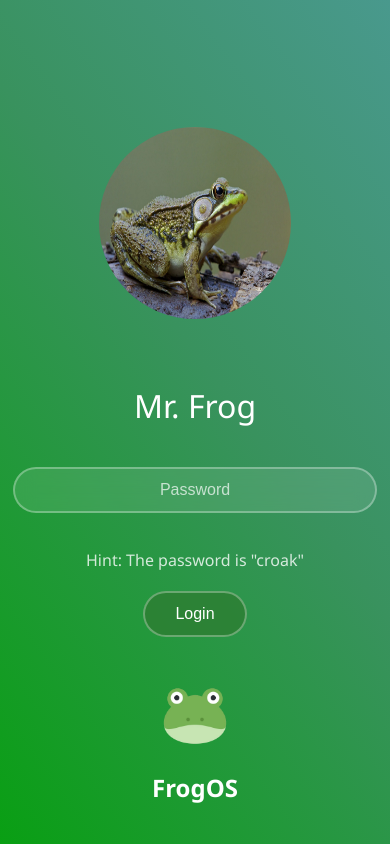
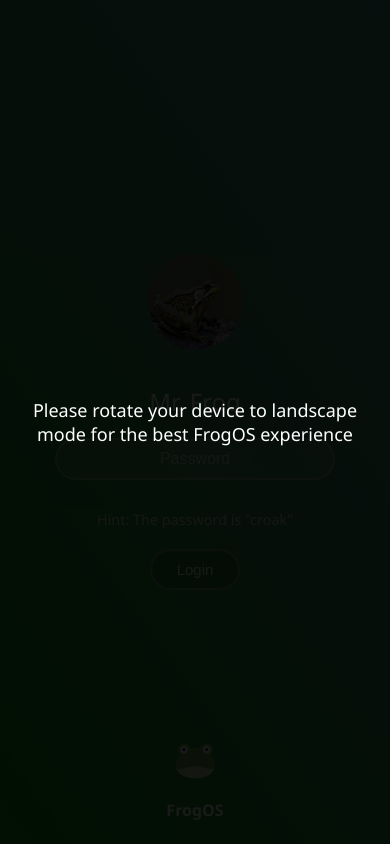
Before and after one commit to imkrishnasarathi/FrogOS, a plain HTML site: page index.html in a window 390 px wide. Drawn offline with Linux system fonts and the light colour scheme.

Commit message:
fix responsiveness

```diff
--- a/index.css
+++ b/index.css
@@ -7,6 +7,32 @@ body{
     background-size: cover;
     min-height: 100vh;
     transition: opacity 0.5s ease;
+    overflow-x: hidden;
+}
+
+@media screen and (max-width: 768px) and (orientation: portrait) {
+    body::before {
+        content: "Please rotate your device to landscape mode for the best FrogOS experience";
+        position: fixed;
+        top: 0;
+        left: 0;
+        width: 100%;
+        height: 100%;
+        background: rgba(0,0,0,0.9);
+        color: white;
+        display: flex;
+        align-items: center;
+        justify-content: center;
+        text-align: center;
+        font-size: 18px;
+        padding: 20px;
+        box-sizing: border-box;
+        z-index: 10000;
+    }
+
+    .container {
+        display: none;
+    }
 }
 
 .container {
@@ -14,23 +40,29 @@ body{
     flex-direction: column;
     justify-content: center;
     align-items: center;
+    min-height: 100vh;
+    padding: 20px;
+    box-sizing: border-box;
 }
 
 #login-elements {
-    margin-top: 15vh;
     text-align: center;
     color: white;
-    margin-bottom: 150px;
+    width: 100%;
+    max-width: 400px;
+    z-index: 100;
+    position: relative;
 }
 #login-elements img {
-    width: 12rem;
-    height: 12rem;
+    width: 8rem;
+    height: 8rem;
     border-radius: 50%;
-    margin-bottom: 40px;
+    margin-bottom: 20px;
 }
+
 #login-elements h1 {
-    font-size: 2rem;
-    margin: 20px 0 40px 0;
+    font-size: 1.8rem;
+    margin: 15px 0 25px 0;
     font-weight: 300;
 }
 
@@ -43,9 +75,11 @@ body{
     font-size: 16px;
     text-align: center;
     outline: none;
-    margin-bottom: 20px;
+    margin-bottom: 15px;
     backdrop-filter: blur(10px);
-    width: 20rem;
+    width: 100%;
+    max-width: 300px;
+    box-sizing: border-box;
 }
 
 #password::placeholder {
@@ -82,25 +116,64 @@ body{
 }
 
 .os-logo {
-    position: absolute;
-    bottom: 30px;
-    left: 0;
-    right: 0;
+    position: fixed;
+    bottom: 20px;
+    left: 50%;
+    transform: translateX(-50%);
     text-align: center;
     color: white;
+    z-index: 1;
 }
+
 .os-logo img {
-    width: 80px;
+    width: 60px;
     border-radius: 50%;
 }
+
 .os-logo h2 {
-    font-size: 1.5rem;
-    margin: 10px 0;
+    font-size: 1.2rem;
+    margin: 8px 0;
 }
 
 #hint{
-    margin-top: 1rem;
-    font-size: 1rem;
+    margin-top: 15px;
+    font-size: 0.9rem;
+    padding: 0 20px;
+}
+
+@media screen and (max-width: 768px) {
+    #login-elements img {
+        width: 6rem;
+        height: 6rem;
+    }
+
+    #login-elements h1 {
+        font-size: 1.5rem;
+        margin: 10px 0 20px 0;
+    }
+
+    #password {
+        font-size: 16px;
+        padding: 10px 15px;
+        max-width: 280px;
+    }
+
+    #login-btn {
+        padding: 10px 25px;
+        font-size: 15px;
+    }
+
+    .os-logo {
+        bottom: 15px;
+    }
+
+    .os-logo img {
+        width: 50px;
+    }
+
+    .os-logo h2 {
+        font-size: 1rem;
+    }
 }
 
 .loading-overlay {
--- a/index.html
+++ b/index.html
@@ -2,7 +2,7 @@
 <html lang="en">
 <head>
     <meta charset="UTF-8">
-    <meta name="viewport" content="width=device-width, initial-scale=1.0">
+    <meta name="viewport" content="width=device-width, initial-scale=1.0, user-scalable=no">
     <title>FrogOS</title>
     <link rel="stylesheet" href="index.css">
 </head>
--- a/os.css
+++ b/os.css
@@ -5,46 +5,133 @@ body{
     background: linear-gradient(54deg,rgb(82, 142, 86) 0%, rgb(106, 156, 87) 55%, rgb(104, 149, 78) 100% 100%);
     min-height: 100vh;
     overflow: hidden;
+    position: relative;
 }
+
+@media screen and (max-width: 768px) and (orientation: portrait) {
+    body::before {
+        content: "Please rotate your device to landscape mode for the best FrogOS experience";
+        position: fixed;
+        top: 0;
+        left: 0;
+        width: 100%;
+        height: 100%;
+        background: rgba(0,0,0,0.9);
+        color: white;
+        display: flex;
+        align-items: center;
+        justify-content: center;
+        text-align: center;
+        font-size: 16px;
+        padding: 20px;
+        box-sizing: border-box;
+        z-index: 10000;
+    }
+
+    .icons, .taskbar {
+        display: none;
+    }
+}
+
 .icons{
     display: flex;
     padding-left: 1rem;
     padding-top: 1rem;
     flex-direction: column;
-    gap: 20px;
+    gap: 15px;
+    position: fixed;
+    top: 0;
+    left: 0;
+    z-index: 10;
 }
 
 .icons img{
     border-radius: 50%;
-    width: 5rem;
-    height: 5rem;
+    width: 4rem;
+    height: 4rem;
     cursor: pointer;
+    transition: transform 0.2s ease;
+}
+
+.icons img:hover {
+    transform: scale(1.1);
+}
+
+@media screen and (max-width: 1024px) {
+    .icons {
+        gap: 10px;
+        padding-left: 0.5rem;
+        padding-top: 0.5rem;
+    }
+
+    .icons img {
+        width: 3rem;
+        height: 3rem;
+    }
 }
 
 .taskbar{
     box-sizing: border-box;
-    position: absolute;
+    position: fixed;
     bottom: 0;
+    left: 0;
     display: flex;
     background-color: #205201;
-    height: 4rem;
+    height: 3.5rem;
     width: 100vw;
     align-items: center;
     justify-content: space-between;
-    padding-left: 1rem;
-    padding-right: 1rem;
+    padding: 0 1rem;
+    z-index: 100;
 }
 
 .taskbar img{
-    height: 4rem;
-    width: 4rem;
+    height: 3rem;
+    width: 3rem;
+    cursor: pointer;
+    transition: transform 0.2s ease;
+}
+
+.taskbar img:hover {
+    transform: scale(1.1);
 }
 
 .taskbar-icons{
     display: flex;
-    gap: 20px;
+    gap: 15px;
     align-items: center;
-    margin-left: 1rem;
+}
+
+.taskbar-icons p {
+    color: white;
+    margin: 0;
+    font-weight: bold;
+    font-size: 1rem;
+}
+
+@media screen and (max-width: 1024px) {
+    .taskbar {
+        height: 3rem;
+        padding: 0 0.5rem;
+    }
+
+    .taskbar img {
+        height: 2.5rem;
+        width: 2.5rem;
+    }
+
+    .taskbar-icons {
+        gap: 10px;
+    }
+
+    .taskbar-icons p {
+        font-size: 0.9rem;
+    }
+
+    .taskbar-icons img {
+        height: 2rem;
+        width: 2rem;
+    }
 }
 
 #start:hover{
@@ -64,17 +151,39 @@ body{
 
 .window {
     position: absolute;
+    background: white;
+    border-radius: 8px;
+    box-shadow: 0 8px 32px rgba(0,0,0,0.3);
+    min-width: 300px;
+    min-height: 200px;
+    max-width: 95vw;
+    max-height: 90vh;
     top: 50%;
     left: 50%;
     transform: translate(-50%, -50%);
-    background: #f0f0f0;
-    border: 2px solid #333;
-    border-radius: 8px;
-    box-shadow: 0 4px 20px rgba(0,0,0,0.3);
-    z-index: 1000;
     overflow: hidden;
-    max-width: 90vw;
-    max-height: 90vh;
+    resize: both;
+}
+
+@media screen and (max-width: 1024px) {
+    .window {
+        min-width: 280px;
+        max-width: 98vw;
+        max-height: 85vh;
+        resize: none;
+    }
+}
+
+@media screen and (max-width: 768px) {
+    .window {
+        min-width: 95vw;
+        width: 95vw !important;
+        max-height: 80vh;
+        left: 50% !important;
+        top: 50% !important;
+        transform: translate(-50%, -50%) !important;
+        margin: 0 !important;
+    }
 }
 
 .window:hover {
@@ -123,6 +232,14 @@ body{
     padding: 15px;
     max-height: calc(100% - 40px);
     overflow-y: auto;
+    box-sizing: border-box;
+}
+
+@media screen and (max-width: 768px) {
+    .window-content {
+        padding: 10px;
+        font-size: 14px;
+    }
 }
 
 .start-menu-item {
@@ -142,6 +259,19 @@ body{
     width: 24px;
     height: 24px;
     margin-right: 10px;
+}
+
+@media screen and (max-width: 768px) {
+    .start-menu-item {
+        padding: 12px;
+        font-size: 16px;
+    }
+
+    .start-icon {
+        width: 20px;
+        height: 20px;
+        margin-right: 8px;
+    }
 }
 
 .browser-header {
@@ -263,6 +393,27 @@ body{
 
 .calc-btn.zero {
     grid-column: span 2;
+}
+
+@media screen and (max-width: 768px) {
+    .calculator {
+        padding: 15px;
+    }
+
+    .calc-display {
+        font-size: 1.5em;
+        padding: 10px;
+        min-height: 30px;
+    }
+
+    .calc-buttons {
+        gap: 8px;
+    }
+
+    .calc-btn {
+        padding: 15px;
+        font-size: 16px;
+    }
 }
 
 .notepad-area {
```
Also changed, not shown: os.html (+1 -1 lines), os.js (+13 -0 lines).
